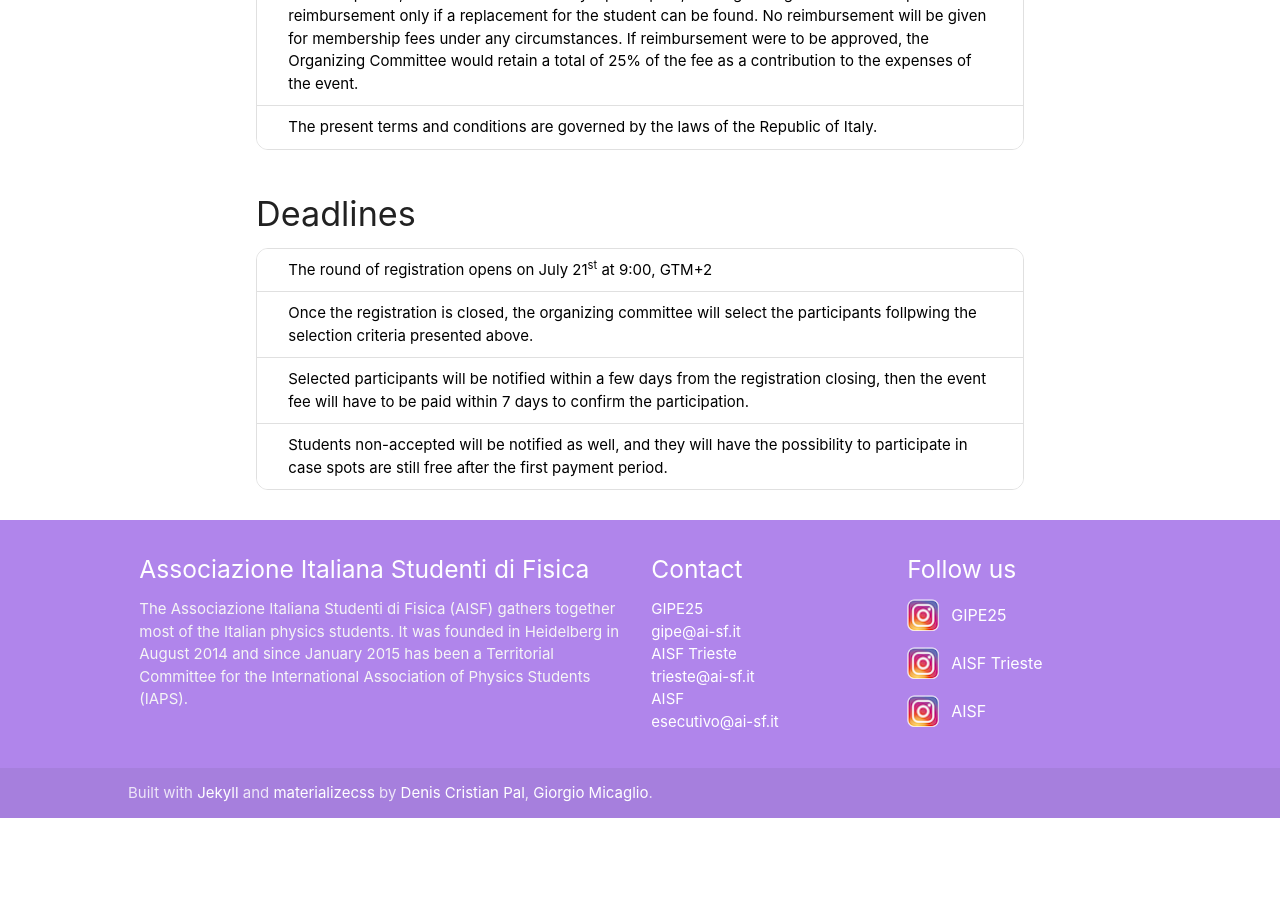
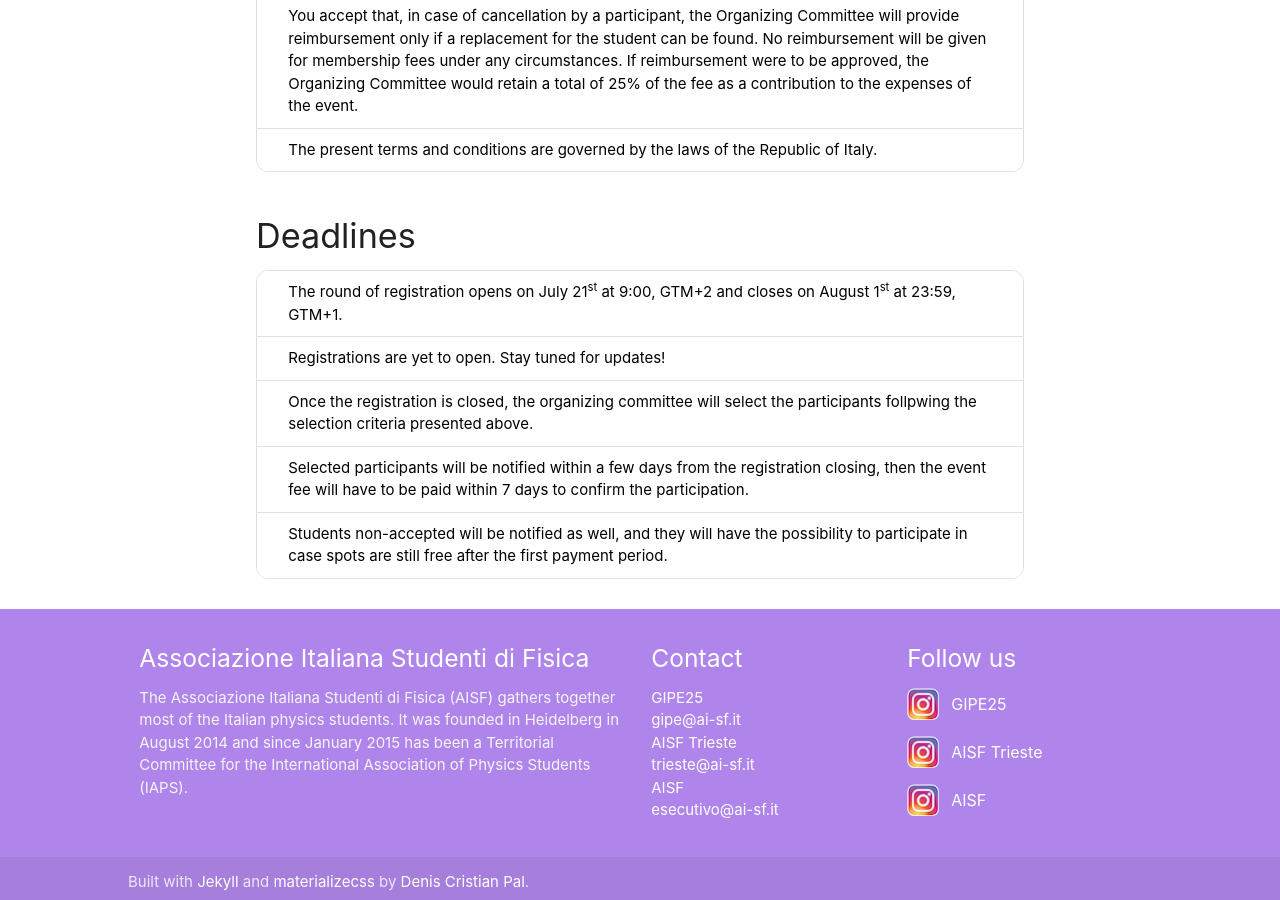
Before and after one commit to ai-sf/gipe, a Jekyll site: the page built from registration.html, in a window 1280 px wide and 900 px high, scrolled down 2251 px. Built offline with Jekyll 4.4.1, drawn with Linux system fonts in a browser that asks for light colours; nearby versions of some CDN libraries; before the commit the page ends 3069 px from its top, so only the background shows below that; some of the changed text lies outside the part shown.

Commit message:
aggiornamento data chiusura iscrizioni

```diff
--- a/_data/footer.yml
+++ b/_data/footer.yml
@@ -28,8 +28,8 @@ creator:
   - name: Denis Cristian Pal
     # mail: deniscristian.pal@studenti.units.it
     link: https://github.com/R3sten
-  - name: Giorgio Micaglio
-    link: https://github.com/giorgiomi
+  # - name: Giorgio Micaglio
+  #   link: https://github.com/giorgiomi
 
 images:
   - link: 'img/organizers/aisf_logo.png'
--- a/_data/registration.yml
+++ b/_data/registration.yml
@@ -2,8 +2,8 @@ description:
   title: 'General information'
   paragraphs:
     - paragraph:
-        # - line: 'Registrations are yet to open. Stay tuned for updates!'
         - line: 'Registrations will be open from July 21<sup>st</sup> at 9:00, GTM+2.'
+        - line: 'Registrations are yet to open. Stay tuned for updates!'
         # - line: 'Registrations are closed.'
         # - line: "Registrations are yet to open. Stay tuned for updates!"
     - paragraph:
@@ -58,8 +58,8 @@ sections:
   - name: 'Deadlines'
     info: ''
     points:
-      - text: 'The round of registration opens on July 21<sup>st</sup> at 9:00, GTM+2' #and closes on August 10<sup>th</sup> at 23:59, GTM+1.'
-      # - text: 'Registrations are yet to open. Stay tuned for updates!'
+      - text: 'The round of registration opens on July 21<sup>st</sup> at 9:00, GTM+2 and closes on August 1<sup>st</sup> at 23:59, GTM+1.'
+      - text: 'Registrations are yet to open. Stay tuned for updates!'
       - text: 'Once the registration is closed, the organizing committee will select the participants follpwing the selection criteria presented above.'
       - text: 'Selected participants will be notified within a few days from the registration closing, then the event fee will have to be paid within 7 days to confirm the participation.'
       - text: 'Students non-accepted will be notified as well, and they will have the possibility to participate in case spots are still free after the first payment period.'
--- a/_layouts/home.html
+++ b/_layouts/home.html
@@ -8,7 +8,7 @@
     <div class="nav-wrapper container">
       <a href="#" data-target="nav-mobile" class="button-collapse hide-on-large-only sidenav-trigger"><i
           class="material-icons">menu</i></a>
-      <a id="logo-container" href="{{ site.url }}/index.html" class="brand-logo">{{ site.data.generic.title }}</a>
+      <a id="logo-container" href="{{ site.url }}" class="brand-logo">{{ site.data.generic.title }}</a>
       {% include nav.html nav=site.data.menu%}
     </div>
   </nav>
--- a/_sass/_custom.scss
+++ b/_sass/_custom.scss
@@ -1,4 +1,4 @@
-img .fullwidth { /* non funziona, perché? */
+img .fullwidth {
     width: 100%;
 }
 
--- a/css/main.scss
+++ b/css/main.scss
@@ -25,7 +25,7 @@ $color-type2-light: {{ site.data.generic.color2-light }};
 
 $text-color:       #111;
 $background-color: #eee;
-$brand-color:      #2a7ae2;
+$brand-color:      #8741e8;
 
 $grey-color:       #828282;
 $grey-color-light: lighten($grey-color, 40%);
```
Also changed, not shown: 1 other file.
